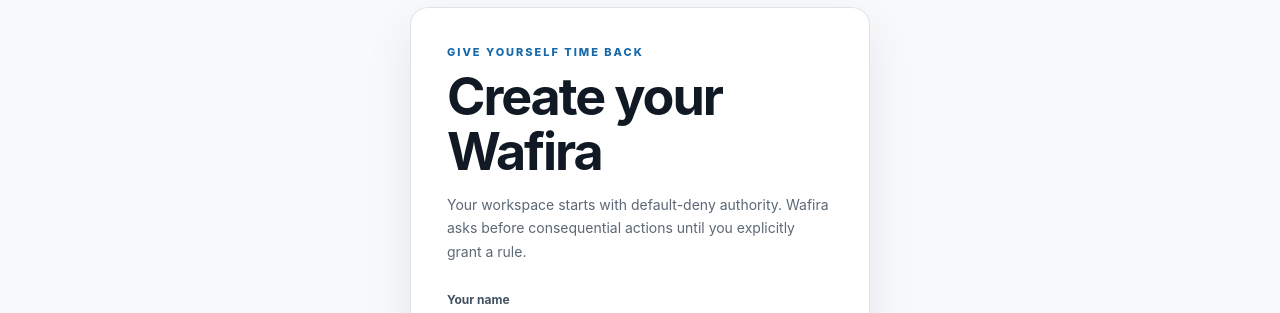
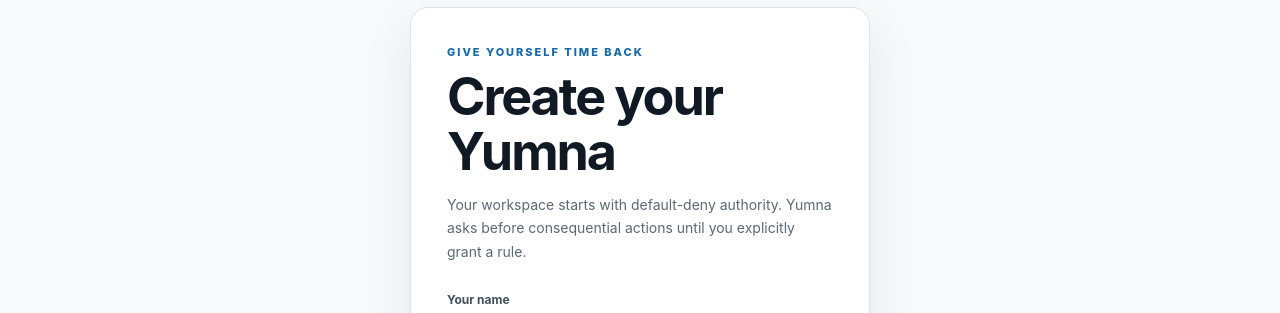
Before and after one commit to HamzaHefzy/hamzamain, a Next.js app: page /signup in a window 1280 px wide. Shown: the part 157-470 px from the top of the page. Built offline with nearby package versions, Linux system fonts and the light colour scheme; no server answers.

Commit message:
Lock final Yumna brand identity

```diff
--- a/app/signup/page.tsx
+++ b/app/signup/page.tsx
@@ -12,13 +12,13 @@
   return (
     <div className="public-form-page">
       <header className="public-form-header">
-        <Link href="/" aria-label="Wafira home"><Logo /></Link>
+        <Link href="/" aria-label="Yumna home"><Logo /></Link>
         <Link href="/login" className="m-button light compact">Sign in</Link>
       </header>
       <main className="auth-card">
         <div className="m-kicker">Give yourself time back</div>
-        <h1>Create your Wafira</h1>
-        <p>Your workspace starts with default-deny authority. Wafira asks before consequential actions until you explicitly grant a rule.</p>
+        <h1>Create your Yumna</h1>
+        <p>Your workspace starts with default-deny authority. Yumna asks before consequential actions until you explicitly grant a rule.</p>
         <SignupForm />
         <div className="auth-help">Already have an account? <Link href="/login">Sign in.</Link></div>
       </main>
```
